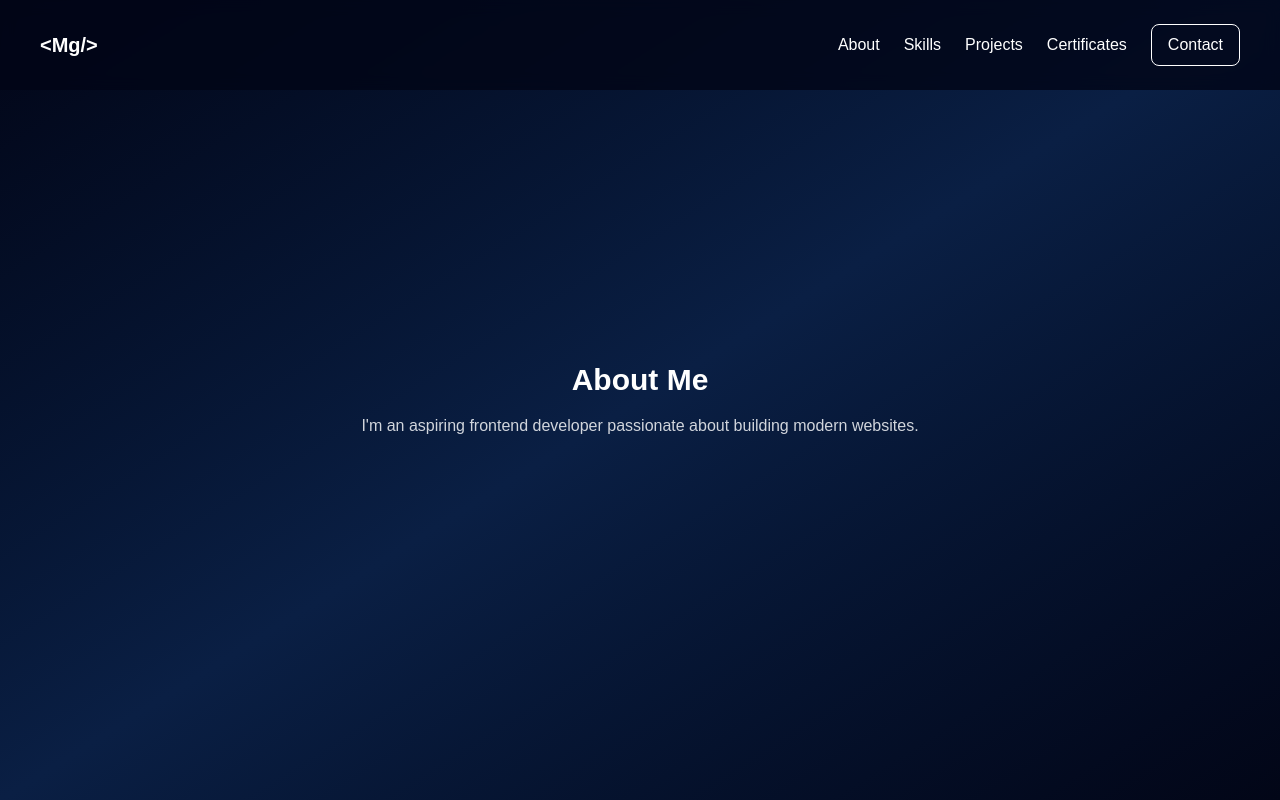
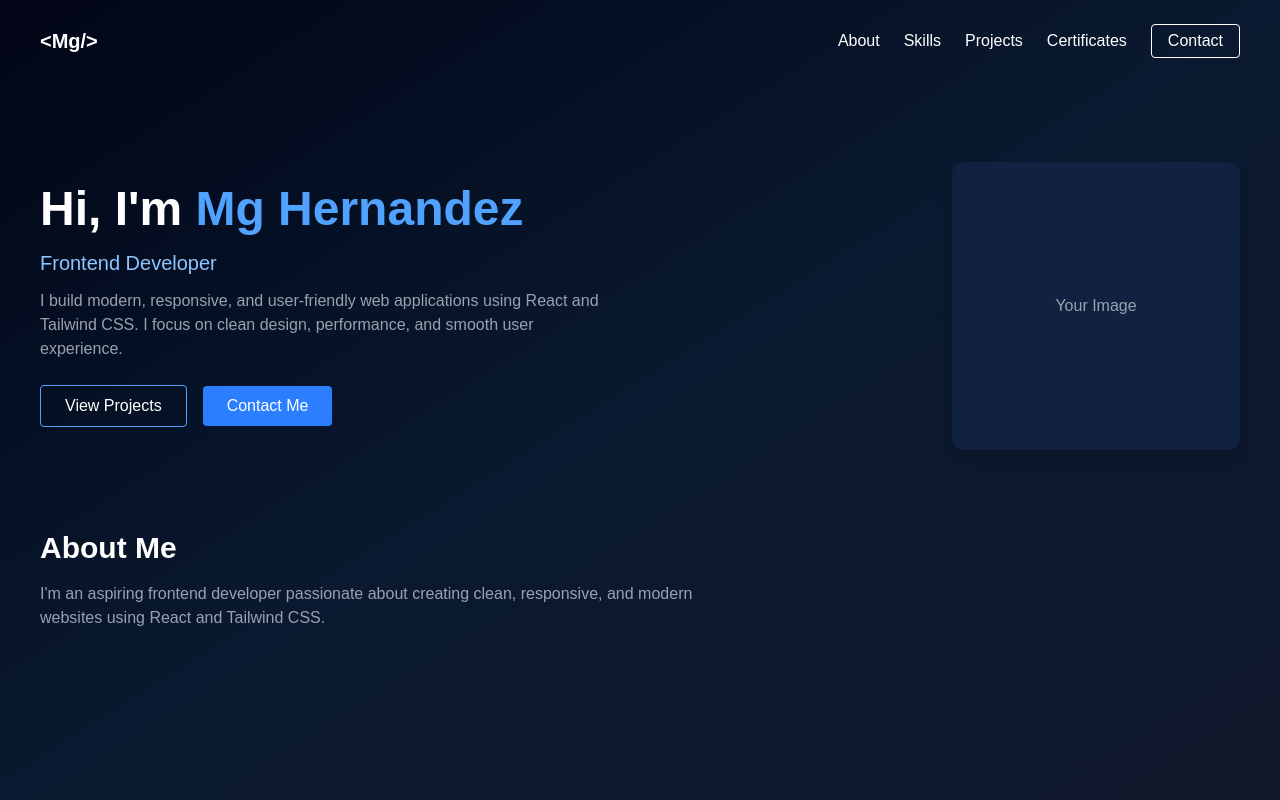
Before and after one commit to mghernandez690-del/portfolio, a Next.js app: page / in a window 1280 px wide. Both pictures are taken after a click on the button "About". Built offline with nearby package versions, Linux system fonts and the light colour scheme.

Commit message:
new UI fix

```diff
--- a/app/page.tsx
+++ b/app/page.tsx
@@ -1,140 +1,161 @@
 "use client";
 
 import { useState, useEffect } from "react";
+import { motion } from "framer-motion";
 
 export default function Home() {
-  const [active, setActive] = useState("home");
+  const [activeSection, setActiveSection] = useState("");
   const [text, setText] = useState("");
   const fullText = "Frontend Developer";
 
+  // Typing effect
   useEffect(() => {
     let i = 0;
-    const interval = setInterval(() => {
+    const typing = setInterval(() => {
       setText(fullText.slice(0, i));
       i++;
-      if (i > fullText.length) clearInterval(interval);
+      if (i > fullText.length) clearInterval(typing);
     }, 80);
-    return () => clearInterval(interval);
+    return () => clearInterval(typing);
   }, []);
 
   return (
-    <main className="bg-gradient-to-br from-[#020617] via-[#0a1f44] to-[#020617] text-white min-h-screen">
+    <main className="min-h-screen bg-gradient-to-br from-[#020617] via-[#0a192f] to-[#0f172a] text-white">
 
       {/* NAVBAR */}
-      <nav className="flex justify-between items-center px-10 py-6 fixed w-full bg-[#020617]/80 backdrop-blur z-50">
-        <h1 className="text-xl font-bold cursor-pointer" onClick={() => setActive("home")}>
-          &lt;Mg/&gt;
-        </h1>
-        <div className="space-x-6">
-          <button onClick={() => setActive("about")}>About</button>
-          <button onClick={() => setActive("skills")}>Skills</button>
-          <button onClick={() => setActive("projects")}>Projects</button>
-          <button onClick={() => setActive("certs")}>Certificates</button>
-          <button
-            onClick={() => setActive("contact")}
-            className="border px-4 py-2 rounded-lg hover:bg-blue-500 transition"
-          >
-            Contact
-          </button>
+      <nav className="flex justify-between items-center px-10 py-6">
+        <h1 className="text-xl font-bold">&lt;Mg/&gt;</h1>
+
+        <div className="space-x-6 hidden md:block">
+          <button onClick={() => setActiveSection("about")}>About</button>
+          <button onClick={() => setActiveSection("skills")}>Skills</button>
+          <button onClick={() => setActiveSection("projects")}>Projects</button>
+          <button onClick={() => setActiveSection("certs")}>Certificates</button>
+          <button className="border px-4 py-1 rounded">Contact</button>
         </div>
       </nav>
 
-      {/* HOME / HERO */}
-      {active === "home" && (
-        <section className="h-screen flex items-center justify-between px-10">
-          <div>
-            <h1 className="text-5xl font-bold">
+      {/* HERO */}
+      <section className="flex flex-col md:flex-row items-center justify-between px-10 py-20">
+
+        {/* LEFT */}
+        <div className="max-w-xl">
+          <h1 className="text-5xl font-bold mb-4">
             Hi, I'm <span className="text-blue-400">Mg Hernandez</span>
           </h1>
 
-            <h2 className="mt-4 text-xl text-blue-300">{text}</h2>
+          <h2 className="text-xl text-blue-300 h-6 mb-4">
+            {text}
+          </h2>
 
-            <p className="mt-4 max-w-xl text-gray-300">
-              I build modern, responsive, and user-friendly web applications.
+          <p className="text-gray-400 mb-6">
+            I build modern, responsive, and user-friendly web applications using
+            React and Tailwind CSS. I focus on clean design, performance, and
+            smooth user experience.
           </p>
 
-            <div className="mt-6 flex gap-4">
+          <div className="space-x-4">
             <button
-                onClick={() => setActive("projects")}
-                className="px-6 py-3 border border-blue-400 rounded-lg hover:bg-blue-500 transition"
+              onClick={() => setActiveSection("projects")}
+              className="px-6 py-2 border border-blue-400 rounded hover:bg-blue-500 hover:shadow-lg hover:shadow-blue-500/50 transition"
             >
               View Projects
             </button>
+
             <button
-                onClick={() => setActive("contact")}
-                className="px-6 py-3 bg-blue-500 rounded-lg shadow-lg shadow-blue-500/50 hover:scale-105 transition"
+              className="px-6 py-2 bg-blue-500 rounded hover:shadow-lg hover:shadow-blue-500/50 transition"
             >
               Contact Me
             </button>
           </div>
         </div>
 
-          <div className="w-64 h-64 rounded-xl border border-blue-500 flex items-center justify-center">
-            Your Image
+        {/* RIGHT IMAGE */}
+        <div className="mt-10 md:mt-0">
+          <div className="w-72 h-72 bg-[#112240] rounded-xl flex items-center justify-center shadow-lg">
+            <span className="text-gray-400">Your Image</span>
+          </div>
         </div>
       </section>
+
+      {/* DYNAMIC SECTION */}
+      <section className="px-10 pb-20">
+        {activeSection === "about" && (
+          <motion.div initial={{ opacity: 0 }} animate={{ opacity: 1 }}>
+            <h2 className="text-3xl font-bold mb-4">About Me</h2>
+            <p className="text-gray-400 max-w-2xl">
+              I'm an aspiring frontend developer passionate about creating clean,
+              responsive, and modern websites using React and Tailwind CSS.
+            </p>
+          </motion.div>
         )}
 
-      {/* ABOUT */}
-      {active === "about" && (
-        <section className="h-screen flex flex-col justify-center items-center text-center px-10">
-          <h2 className="text-3xl font-bold mb-4">About Me</h2>
-          <p className="max-w-2xl text-gray-300">
-            I'm an aspiring frontend developer passionate about building modern websites.
-          </p>
-        </section>
+        {activeSection === "skills" && (
+          <motion.div initial={{ opacity: 0 }} animate={{ opacity: 1 }}>
+            <h2 className="text-3xl font-bold mb-6">My Tech Stack</h2>
+
+            <div className="grid grid-cols-2 md:grid-cols-3 gap-4">
+              {["HTML", "CSS", "JavaScript", "React", "Tailwind", "Git"].map(
+                (skill) => (
+                  <div
+                    key={skill}
+                    className="bg-[#112240] p-4 rounded text-center hover:scale-105 transition"
+                  >
+                    {skill}
+                  </div>
+                )
+              )}
+            </div>
+          </motion.div>
         )}
 
-      {/* SKILLS */}
-      {active === "skills" && (
-        <section className="h-screen flex flex-col justify-center items-center">
-          <h2 className="text-3xl font-bold mb-6">My Tech Stack</h2>
-          <div className="grid grid-cols-2 md:grid-cols-3 gap-6">
-            {["HTML", "CSS", "JavaScript", "React", "Tailwind", "Git"].map((skill) => (
-              <div key={skill} className="bg-[#0f172a] p-6 rounded-xl">
-                {skill}
+        {activeSection === "projects" && (
+          <motion.div initial={{ opacity: 0 }} animate={{ opacity: 1 }}>
+            <h2 className="text-3xl font-bold mb-6">Projects</h2>
+
+            <div className="grid md:grid-cols-3 gap-6">
+              <div className="bg-[#112240] p-4 rounded">
+                <h3 className="font-bold">Portfolio Website</h3>
+                <p className="text-sm text-gray-400">
+                  Personal portfolio built with Next.js
+                </p>
               </div>
-            ))}
+
+              <div className="bg-[#112240] p-4 rounded">
+                <h3 className="font-bold">E-commerce App</h3>
+                <p className="text-sm text-gray-400">
+                  Online shopping system with React
+                </p>
               </div>
-        </section>
+
+              <div className="bg-[#112240] p-4 rounded">
+                <h3 className="font-bold">Landing Page</h3>
+                <p className="text-sm text-gray-400">
+                  Responsive modern UI design
+                </p>
+              </div>
+            </div>
+          </motion.div>
         )}
 
-      {/* PROJECTS */}
-      {active === "projects" && (
-        <section className="h-screen flex flex-col justify-center items-center">
-          <h2 className="text-3xl font-bold mb-6">Projects</h2>
+        {activeSection === "certs" && (
+          <motion.div initial={{ opacity: 0 }} animate={{ opacity: 1 }}>
+            <h2 className="text-3xl font-bold mb-6">Certificates</h2>
+
             <div className="grid md:grid-cols-3 gap-6">
-            {[1, 2, 3].map((p) => (
-              <div key={p} className="bg-[#0f172a] p-6 rounded-xl">
-                Project {p}
+              <div className="bg-[#112240] p-4 rounded">
+                Certificate 1
               </div>
-            ))}
+              <div className="bg-[#112240] p-4 rounded">
+                Certificate 2
               </div>
+              <div className="bg-[#112240] p-4 rounded">
+                Certificate 3
+              </div>
+            </div>
+          </motion.div>
+        )}
       </section>
-      )}
-
-      {/* CERTS */}
-      {active === "certs" && (
-        <section className="h-screen flex flex-col justify-center items-center">
-          <h2 className="text-3xl font-bold mb-6">Certificates</h2>
-          <div className="grid md:grid-cols-3 gap-6">
-            {[1, 2, 3].map((c) => (
-              <div key={c} className="bg-[#0f172a] p-6 rounded-xl">
-                Certificate {c}
-              </div>
-            ))}
-          </div>
-        </section>
-      )}
-
-      {/* CONTACT */}
-      {active === "contact" && (
-        <section className="h-screen flex flex-col justify-center items-center">
-          <h2 className="text-3xl font-bold mb-4">Contact</h2>
-          <p>Email: mghernandez690@gmail.com</p>
-        </section>
-      )}
-
     </main>
   );
 }
```
Lines whose indentation alone changed are shown as unchanged.
